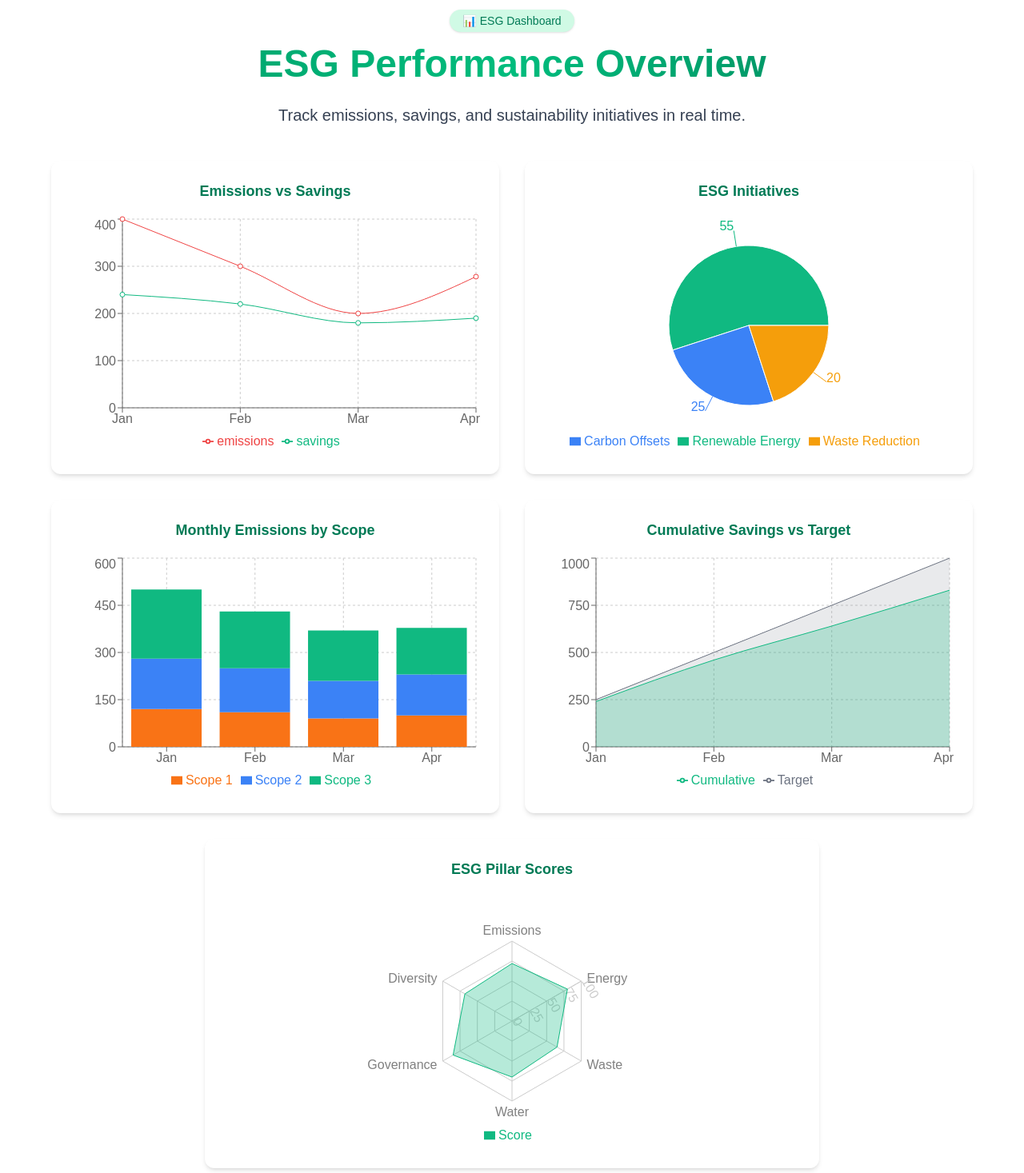
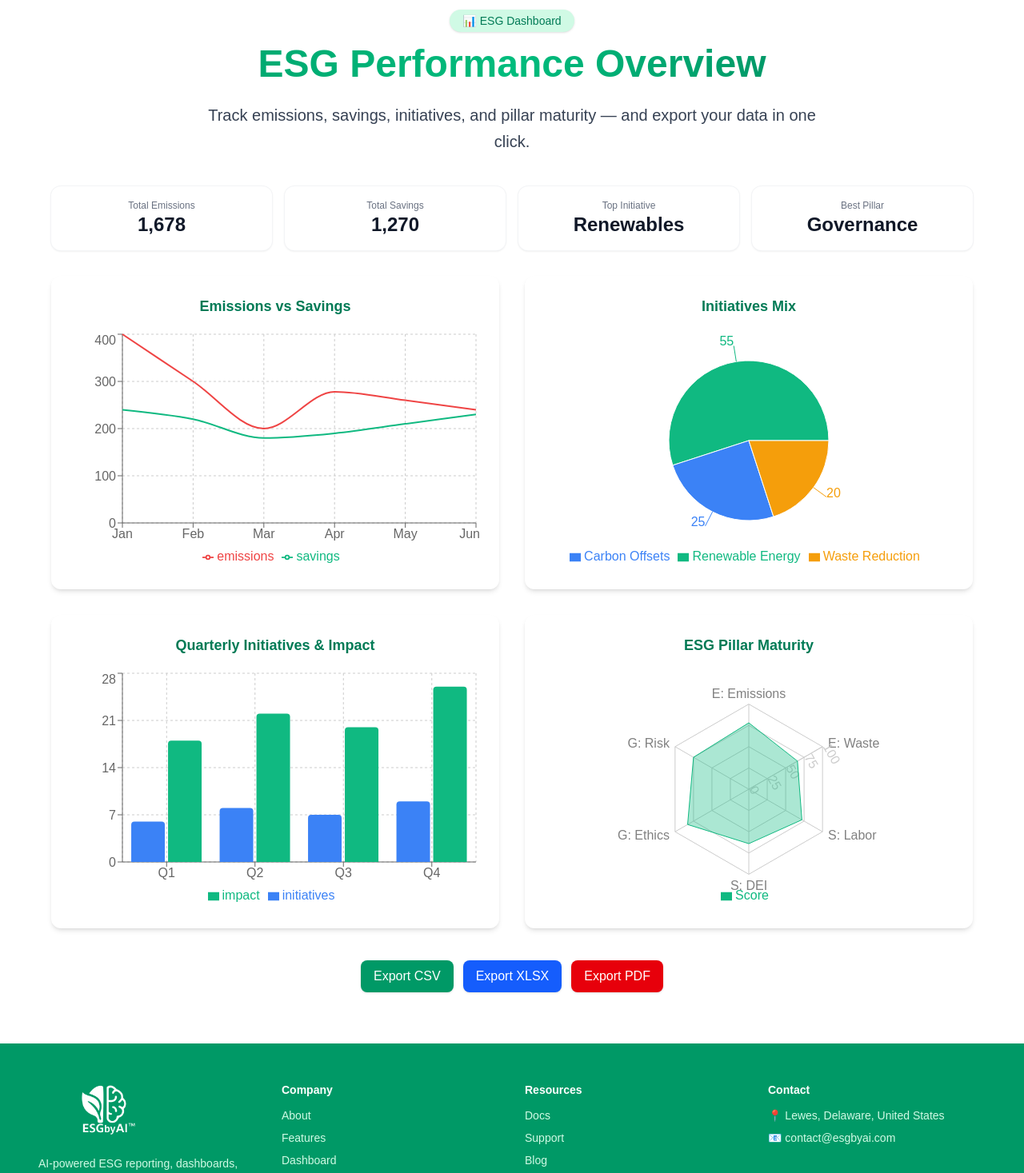
Before and after one commit to Ortehak64/esgbyai-dashboard, a Next.js app: page /dashboard in a window 1280 px wide. Shown: the part 140-1607 px from the top of the page at 80% size. Built offline with nearby package versions, Linux system fonts and the light colour scheme.

Commit message:
fix(pdf): make didDrawPage return void for jspdf-autotable

```diff
--- a/components/DashboardPageClient.tsx
+++ b/components/DashboardPageClient.tsx
@@ -1,24 +1,25 @@
+// components/DashboardPageClient.tsx
 "use client";
 
 import {
   LineChart, Line, PieChart, Pie, Cell,
   XAxis, YAxis, CartesianGrid, Tooltip, Legend, ResponsiveContainer,
-  BarChart, Bar,
-  AreaChart, Area,
-  RadarChart, Radar, PolarGrid, PolarAngleAxis, PolarRadiusAxis,
+  BarChart, Bar, RadarChart, Radar, PolarGrid, PolarAngleAxis, PolarRadiusAxis,
 } from "recharts";
+import { useMemo } from "react";
 import { saveAs } from "file-saver";
 import { Parser } from "json2csv";
 import jsPDF from "jspdf";
-import autoTable from "jspdf-autotable";
+import autoTable, { type HookData } from "jspdf-autotable";
 import * as XLSX from "xlsx";
 
-// ---------- DATA ----------
-const data = [
+const lineData = [
   { month: "Jan", emissions: 400, savings: 240 },
   { month: "Feb", emissions: 300, savings: 220 },
   { month: "Mar", emissions: 200, savings: 180 },
   { month: "Apr", emissions: 278, savings: 190 },
+  { month: "May", emissions: 260, savings: 210 },
+  { month: "Jun", emissions: 240, savings: 230 },
 ];
 
 const pieData = [
@@ -26,187 +27,142 @@ const pieData = [
   { name: "Carbon Offsets", value: 25 },
   { name: "Waste Reduction", value: 20 },
 ];
-const COLORS = ["#10B981", "#3B82F6", "#F59E0B"];
+const PIE_COLORS = ["#10B981", "#3B82F6", "#F59E0B"];
 
-const scopeData = [
-  { month: "Jan", scope1: 120, scope2: 160, scope3: 220 },
-  { month: "Feb", scope1: 110, scope2: 140, scope3: 180 },
-  { month: "Mar", scope1:  90, scope2: 120, scope3: 160 },
-  { month: "Apr", scope1: 100, scope2: 130, scope3: 148 },
+const barData = [
+  { quarter: "Q1", initiatives: 6, impact: 18 },
+  { quarter: "Q2", initiatives: 8, impact: 22 },
+  { quarter: "Q3", initiatives: 7, impact: 20 },
+  { quarter: "Q4", initiatives: 9, impact: 26 },
 ];
 
-const cumulativeData = (() => {
-  let cum = 0;
-  return data.map((d, i) => {
-    cum += d.savings;
-    const targetPerMonth = 250; // tweak as needed
-    return { month: d.month, cumulative: cum, target: (i + 1) * targetPerMonth };
-  });
-})();
-
 const radarData = [
-  { pillar: "Emissions",  score: 72, fullMark: 100 },
-  { pillar: "Energy",     score: 80, fullMark: 100 },
-  { pillar: "Waste",      score: 65, fullMark: 100 },
-  { pillar: "Water",      score: 70, fullMark: 100 },
-  { pillar: "Governance", score: 85, fullMark: 100 },
-  { pillar: "Diversity",  score: 68, fullMark: 100 },
+  { pillar: "E: Emissions", score: 78 },
+  { pillar: "E: Waste", score: 66 },
+  { pillar: "S: Labor", score: 72 },
+  { pillar: "S: DEI", score: 64 },
+  { pillar: "G: Ethics", score: 83 },
+  { pillar: "G: Risk", score: 75 },
 ];
 
-// ---------- EXPORTS ----------
-function exportCSVAll() {
-  const p = new Parser();
-  const sections: string[] = [];
+export default function DashboardPageClient() {
+  // derived metrics (example)
+  const totals = useMemo(() => {
+    const totalEmissions = lineData.reduce((s, d) => s + d.emissions, 0);
+    const totalSavings = lineData.reduce((s, d) => s + d.savings, 0);
+    return { totalEmissions, totalSavings };
+  }, []);
 
-  // Emissions & Savings
-  sections.push(
-    "# ESG Data: Emissions vs Savings",
-    p.parse(data)
-  );
+  // EXPORTS
+  const exportCSV = () => {
+    const parser = new Parser();
+    const csv = parser.parse(lineData);
+    const blob = new Blob([csv], { type: "text/csv;charset=utf-8;" });
+    saveAs(blob, "esg-data.csv");
+  };
 
-  // Scopes
-  sections.push(
-    "",
-    "# ESG Data: Monthly Emissions by Scope",
-    p.parse(scopeData)
-  );
+  const exportXLSX = () => {
+    const ws = XLSX.utils.json_to_sheet(lineData);
+    const wb = XLSX.utils.book_new();
+    XLSX.utils.book_append_sheet(wb, ws, "ESG Data");
+    XLSX.writeFile(wb, "esg-data.xlsx");
+  };
 
-  // Cumulative
-  sections.push(
-    "",
-    "# ESG Data: Cumulative Savings vs Target",
-    p.parse(cumulativeData)
-  );
-
-  // Initiatives (Pie)
-  sections.push(
-    "",
-    "# ESG Data: Initiatives (Pie)",
-    p.parse(pieData)
-  );
-
-  // Pillars (Radar)
-  sections.push(
-    "",
-    "# ESG Data: Pillar Scores (Radar)",
-    p.parse(radarData)
-  );
-
-  const csvCombined = sections.join("\n");
-  const blob = new Blob([csvCombined], { type: "text/csv;charset=utf-8;" });
-  saveAs(blob, "esg-dashboard-all.csv");
-}
-
-function exportXLSXAll() {
-  const wb = XLSX.utils.book_new();
-
-  const ws1 = XLSX.utils.json_to_sheet(data);
-  XLSX.utils.book_append_sheet(wb, ws1, "ESG Data");
-
-  const ws2 = XLSX.utils.json_to_sheet(scopeData);
-  XLSX.utils.book_append_sheet(wb, ws2, "Scopes");
-
-  const ws3 = XLSX.utils.json_to_sheet(cumulativeData);
-  XLSX.utils.book_append_sheet(wb, ws3, "Cumulative");
-
-  const ws4 = XLSX.utils.json_to_sheet(pieData);
-  XLSX.utils.book_append_sheet(wb, ws4, "Initiatives");
-
-  const ws5 = XLSX.utils.json_to_sheet(radarData);
-  XLSX.utils.book_append_sheet(wb, ws5, "Pillars");
-
-  XLSX.writeFile(wb, "esg-dashboard-all.xlsx");
-}
-
-function exportPDFAll() {
+  const exportPDF = () => {
     const doc = new jsPDF();
     doc.text("ESG Dashboard Report", 14, 16);
 
-  // 1) Emissions vs Savings
+    // 1) Line data table
     autoTable(doc, {
-    startY: 22,
-    styles: { fontSize: 10 },
       head: [["Month", "Emissions", "Savings"]],
-    body: data.map(d => [d.month, d.emissions, d.savings]),
-    didDrawPage: (dataArg) => doc.text("Emissions vs Savings", 14, dataArg.settings.startY - 6),
+      body: lineData.map((d) => [d.month, d.emissions, d.savings]),
+      didDrawPage: (dataArg: HookData) => {
+        // Return void (not jsPDF) to satisfy PageHook type
+        doc.text("Emissions vs Savings", 14, dataArg.settings.startY - 6);
+      },
+      startY: 24,
     });
 
-  // 2) Scopes
+    // 2) Summary table
     autoTable(doc, {
-    styles: { fontSize: 10 },
-    head: [["Month", "Scope 1", "Scope 2", "Scope 3"]],
-    body: scopeData.map(d => [d.month, d.scope1, d.scope2, d.scope3]),
-    margin: { top: 14 },
-    didDrawPage: (dataArg) => doc.text("Monthly Emissions by Scope", 14, dataArg.settings.startY - 6),
+      head: [["Metric", "Value"]],
+      body: [
+        ["Total Emissions", String(totals.totalEmissions)],
+        ["Total Savings", String(totals.totalSavings)],
+      ],
+      startY: (doc as any).lastAutoTable.finalY + 12,
+      didDrawPage: () => {}, // explicit void
     });
 
-  // 3) Cumulative
-  autoTable(doc, {
-    styles: { fontSize: 10 },
-    head: [["Month", "Cumulative Savings", "Target"]],
-    body: cumulativeData.map(d => [d.month, d.cumulative, d.target]),
-    margin: { top: 14 },
-    didDrawPage: (dataArg) => doc.text("Cumulative Savings vs Target", 14, dataArg.settings.startY - 6),
-  });
+    // 3) Pie + bar summary text (simple narrative)
+    const y = (doc as any).lastAutoTable.finalY + 12;
+    doc.text("Initiatives Mix (Pie): Renewable > Offsets > Waste Reduction", 14, y);
+    doc.text("Quarterly Initiatives (Bar): Peak in Q4, strong impact growth.", 14, y + 8);
 
-  // 4) Initiatives (Pie)
-  autoTable(doc, {
-    styles: { fontSize: 10 },
-    head: [["Initiative", "Value"]],
-    body: pieData.map(d => [d.name, d.value]),
-    margin: { top: 14 },
-    didDrawPage: (dataArg) => doc.text("Initiatives (Pie Data)", 14, dataArg.settings.startY - 6),
-  });
+    doc.save("esg-data.pdf");
+  };
 
-  // 5) Pillars (Radar)
-  autoTable(doc, {
-    styles: { fontSize: 10 },
-    head: [["Pillar", "Score", "Full Mark"]],
-    body: radarData.map(d => [d.pillar, d.score, d.fullMark]),
-    margin: { top: 14 },
-    didDrawPage: (dataArg) => doc.text("ESG Pillar Scores", 14, dataArg.settings.startY - 6),
-  });
-
-  doc.save("esg-dashboard-all.pdf");
-}
-
-export default function DashboardPageClient() {
   return (
     <main className="px-6 text-center">
+      {/* Badge */}
       <div className="inline-block bg-emerald-100 text-emerald-700 px-4 py-1 rounded-full text-sm font-medium mt-6 mb-4 shadow-sm">
         📊 ESG Dashboard
       </div>
+
+      {/* Title */}
       <h1 className="text-5xl font-extrabold bg-gradient-to-r from-emerald-600 via-emerald-500 to-emerald-700 bg-clip-text text-transparent mb-6">
         ESG Performance Overview
       </h1>
       <p className="text-lg md:text-xl text-gray-700 max-w-3xl mx-auto leading-relaxed mb-10">
-        Track emissions, savings, and sustainability initiatives in real time.
+        Track emissions, savings, initiatives, and pillar maturity — and export your data in one click.
       </p>
 
-      {/* Row 1 */}
+      {/* KPI strip */}
+      <div className="max-w-6xl mx-auto grid grid-cols-2 md:grid-cols-4 gap-4 mb-8">
+        <div className="rounded-xl bg-white p-4 shadow ring-1 ring-gray-100">
+          <div className="text-xs text-gray-500">Total Emissions</div>
+          <div className="text-2xl font-semibold text-gray-900">{totals.totalEmissions.toLocaleString()}</div>
+        </div>
+        <div className="rounded-xl bg-white p-4 shadow ring-1 ring-gray-100">
+          <div className="text-xs text-gray-500">Total Savings</div>
+          <div className="text-2xl font-semibold text-gray-900">{totals.totalSavings.toLocaleString()}</div>
+        </div>
+        <div className="rounded-xl bg-white p-4 shadow ring-1 ring-gray-100">
+          <div className="text-xs text-gray-500">Top Initiative</div>
+          <div className="text-2xl font-semibold text-gray-900">Renewables</div>
+        </div>
+        <div className="rounded-xl bg-white p-4 shadow ring-1 ring-gray-100">
+          <div className="text-xs text-gray-500">Best Pillar</div>
+          <div className="text-2xl font-semibold text-gray-900">Governance</div>
+        </div>
+      </div>
+
+      {/* Charts */}
       <div className="grid md:grid-cols-2 gap-8 max-w-6xl mx-auto">
+        {/* Line */}
         <div className="bg-white p-6 rounded-xl shadow-md">
           <h2 className="text-lg font-semibold text-emerald-700 mb-4">Emissions vs Savings</h2>
           <ResponsiveContainer width="100%" height={300}>
-            <LineChart data={data}>
+            <LineChart data={lineData}>
               <CartesianGrid strokeDasharray="3 3" />
               <XAxis dataKey="month" />
               <YAxis />
               <Tooltip />
               <Legend />
-              <Line type="monotone" dataKey="emissions" stroke="#EF4444" />
-              <Line type="monotone" dataKey="savings" stroke="#10B981" />
+              <Line type="monotone" dataKey="emissions" stroke="#EF4444" strokeWidth={2} dot={false} />
+              <Line type="monotone" dataKey="savings" stroke="#10B981" strokeWidth={2} dot={false} />
             </LineChart>
           </ResponsiveContainer>
         </div>
 
+        {/* Pie */}
         <div className="bg-white p-6 rounded-xl shadow-md">
-          <h2 className="text-lg font-semibold text-emerald-700 mb-4">ESG Initiatives</h2>
+          <h2 className="text-lg font-semibold text-emerald-700 mb-4">Initiatives Mix</h2>
           <ResponsiveContainer width="100%" height={300}>
             <PieChart>
               <Pie data={pieData} cx="50%" cy="50%" outerRadius={100} label dataKey="value">
                 {pieData.map((entry, index) => (
-                  <Cell key={index} fill={COLORS[index % COLORS.length]} />
+                  <Cell key={index} fill={PIE_COLORS[index % PIE_COLORS.length]} />
                 ))}
               </Pie>
               <Legend />
@@ -214,52 +170,32 @@ export default function DashboardPageClient() {
             </PieChart>
           </ResponsiveContainer>
         </div>
-      </div>
 
-      {/* Row 2 */}
-      <div className="grid md:grid-cols-2 gap-8 max-w-6xl mx-auto mt-8">
+        {/* Bar */}
         <div className="bg-white p-6 rounded-xl shadow-md">
-          <h2 className="text-lg font-semibold text-emerald-700 mb-4">Monthly Emissions by Scope</h2>
+          <h2 className="text-lg font-semibold text-emerald-700 mb-4">Quarterly Initiatives & Impact</h2>
           <ResponsiveContainer width="100%" height={300}>
-            <BarChart data={scopeData}>
+            <BarChart data={barData}>
               <CartesianGrid strokeDasharray="3 3" />
-              <XAxis dataKey="month" />
+              <XAxis dataKey="quarter" />
               <YAxis />
               <Tooltip />
               <Legend />
-              <Bar dataKey="scope1" stackId="a" fill="#F97316" name="Scope 1" />
-              <Bar dataKey="scope2" stackId="a" fill="#3B82F6" name="Scope 2" />
-              <Bar dataKey="scope3" stackId="a" fill="#10B981" name="Scope 3" />
+              <Bar dataKey="initiatives" fill="#3B82F6" radius={[4, 4, 0, 0]} />
+              <Bar dataKey="impact" fill="#10B981" radius={[4, 4, 0, 0]} />
             </BarChart>
           </ResponsiveContainer>
         </div>
 
+        {/* Radar */}
         <div className="bg-white p-6 rounded-xl shadow-md">
-          <h2 className="text-lg font-semibold text-emerald-700 mb-4">Cumulative Savings vs Target</h2>
+          <h2 className="text-lg font-semibold text-emerald-700 mb-4">ESG Pillar Maturity</h2>
           <ResponsiveContainer width="100%" height={300}>
-            <AreaChart data={cumulativeData}>
-              <CartesianGrid strokeDasharray="3 3" />
-              <XAxis dataKey="month" />
-              <YAxis />
-              <Tooltip />
-              <Legend />
-              <Area type="monotone" dataKey="target" stroke="#6B7280" fill="#6B7280" fillOpacity={0.15} name="Target" />
-              <Area type="monotone" dataKey="cumulative" stroke="#10B981" fill="#10B981" fillOpacity={0.25} name="Cumulative" />
-            </AreaChart>
-          </ResponsiveContainer>
-        </div>
-      </div>
-
-      {/* Optional: Radar summary */}
-      <div className="max-w-3xl mx-auto mt-8">
-        <div className="bg-white p-6 rounded-xl shadow-md">
-          <h2 className="text-lg font-semibold text-emerald-700 mb-4">ESG Pillar Scores</h2>
-          <ResponsiveContainer width="100%" height={320}>
-            <RadarChart data={radarData} outerRadius={100}>
+            <RadarChart data={radarData}>
               <PolarGrid />
               <PolarAngleAxis dataKey="pillar" />
               <PolarRadiusAxis angle={30} domain={[0, 100]} />
-              <Radar name="Score" dataKey="score" stroke="#10B981" fill="#10B981" fillOpacity={0.3} />
+              <Radar name="Score" dataKey="score" stroke="#10B981" fill="#10B981" fillOpacity={0.35} />
               <Legend />
               <Tooltip />
             </RadarChart>
@@ -268,15 +204,24 @@ export default function DashboardPageClient() {
       </div>
 
       {/* Export Buttons */}
-      <div className="flex justify-center gap-3 mt-10">
-        <button onClick={exportCSVAll} className="px-4 py-2 bg-emerald-600 text-white rounded-lg shadow hover:bg-emerald-700">
-          Export CSV (All)
+      <div className="flex flex-wrap justify-center gap-3 mt-10">
+        <button
+          onClick={exportCSV}
+          className="px-4 py-2 bg-emerald-600 text-white rounded-lg shadow hover:bg-emerald-700"
+        >
+          Export CSV
         </button>
-        <button onClick={exportXLSXAll} className="px-4 py-2 bg-blue-600 text-white rounded-lg shadow hover:bg-blue-700">
-          Export XLSX (All Sheets)
+        <button
+          onClick={exportXLSX}
+          className="px-4 py-2 bg-blue-600 text-white rounded-lg shadow hover:bg-blue-700"
+        >
+          Export XLSX
         </button>
-        <button onClick={exportPDFAll} className="px-4 py-2 bg-red-600 text-white rounded-lg shadow hover:bg-red-700">
-          Export PDF (Report)
+        <button
+          onClick={exportPDF}
+          className="px-4 py-2 bg-red-600 text-white rounded-lg shadow hover:bg-red-700"
+        >
+          Export PDF
         </button>
       </div>
     </main>
```
Lines whose indentation alone changed are shown as unchanged.
